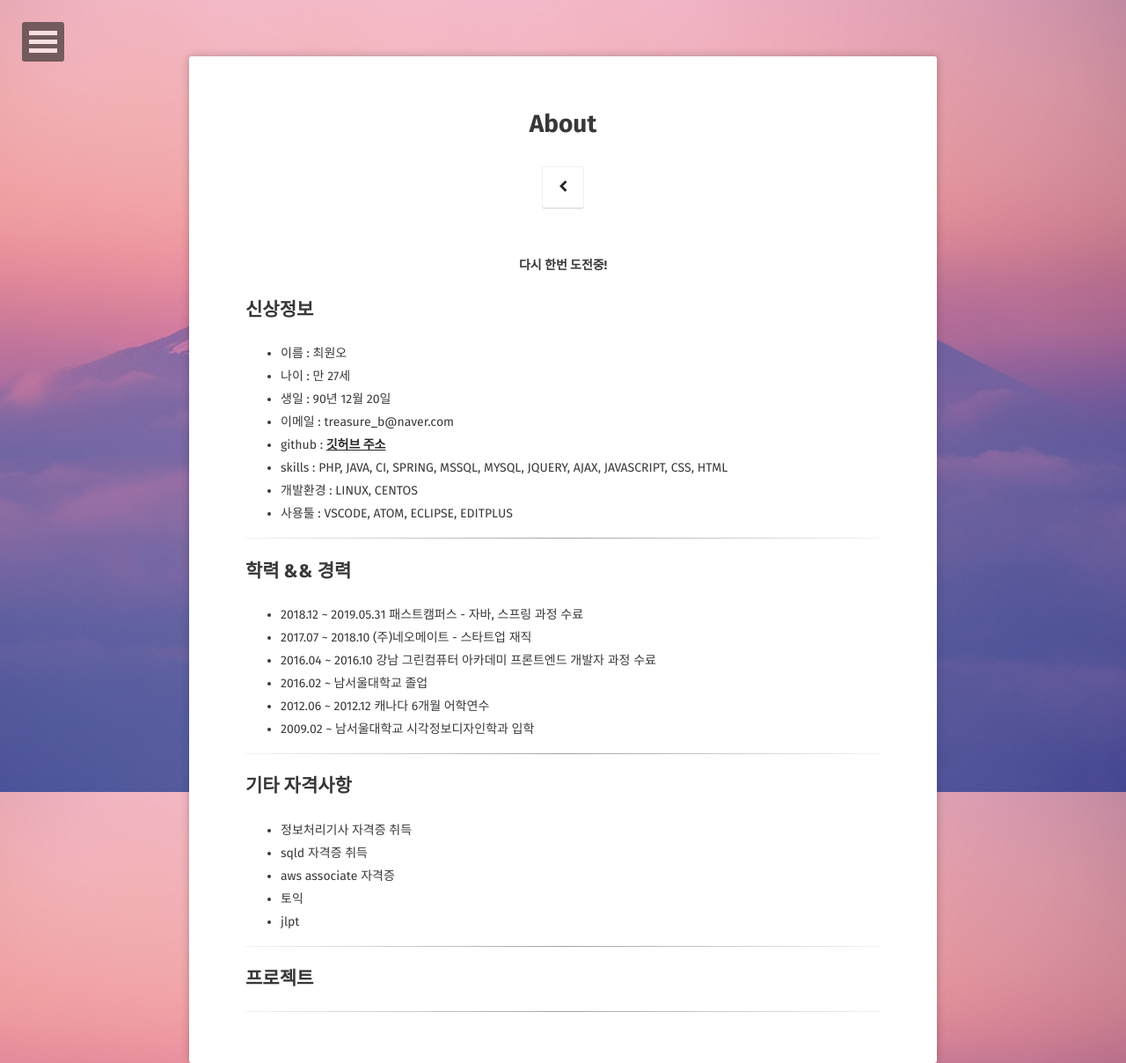
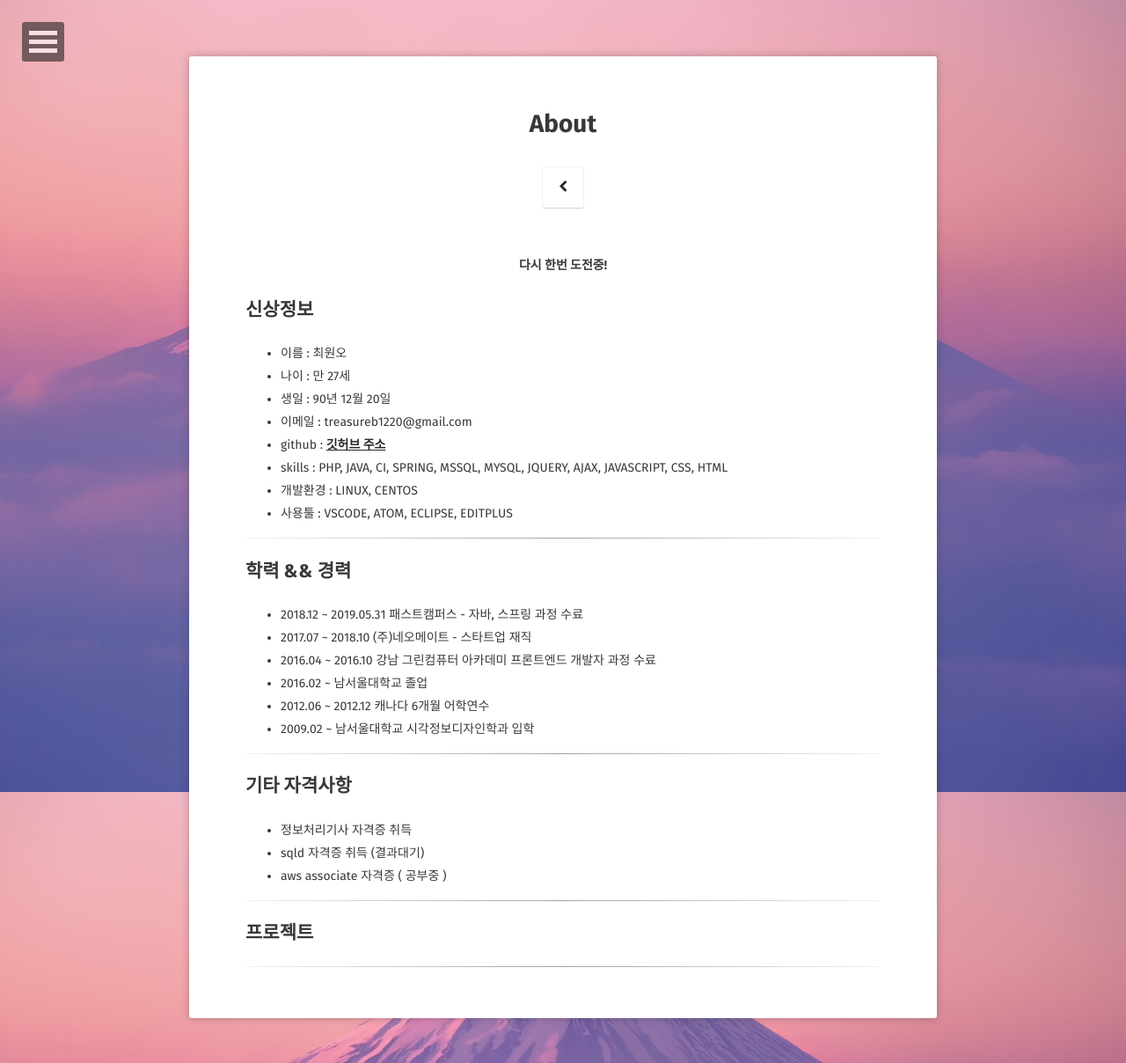
Before and after one commit to choiwono/choiwono.github.io, a Jekyll site: the page built from about/index.md, in a window 1280 px wide. Shown: the whole page at 88% size. Built offline with Jekyll 4.4.1, drawn with Linux system fonts in a browser that asks for light colours; some web fonts are replaced.

Commit message:
Update index.md

```diff
--- a/about/index.md
+++ b/about/index.md
@@ -12,7 +12,7 @@ comments: false
 * 이름 : 최원오
 * 나이 : 만 27세
 * 생일 : 90년 12월 20일
-* 이메일 : treasure_b@naver.com
+* 이메일 : treasureb1220@gmail.com
 * github : <a href="http://choiwono.github.io"><b>깃허브 주소</b></a>
 * skills : PHP, JAVA, CI, SPRING, MSSQL, MYSQL, JQUERY, AJAX, JAVASCRIPT, CSS, HTML
 * 개발환경 : LINUX, CENTOS
@@ -30,10 +30,9 @@ comments: false
 
 ## 기타 자격사항
 * 정보처리기사 자격증 취득
-* sqld 자격증 취득
-* aws associate 자격증
-* 토익
-* jlpt
+* sqld 자격증 취득 (결과대기)
+* aws associate 자격증 ( 공부중 )
+
 <hr>
 
 ## 프로젝트
```
